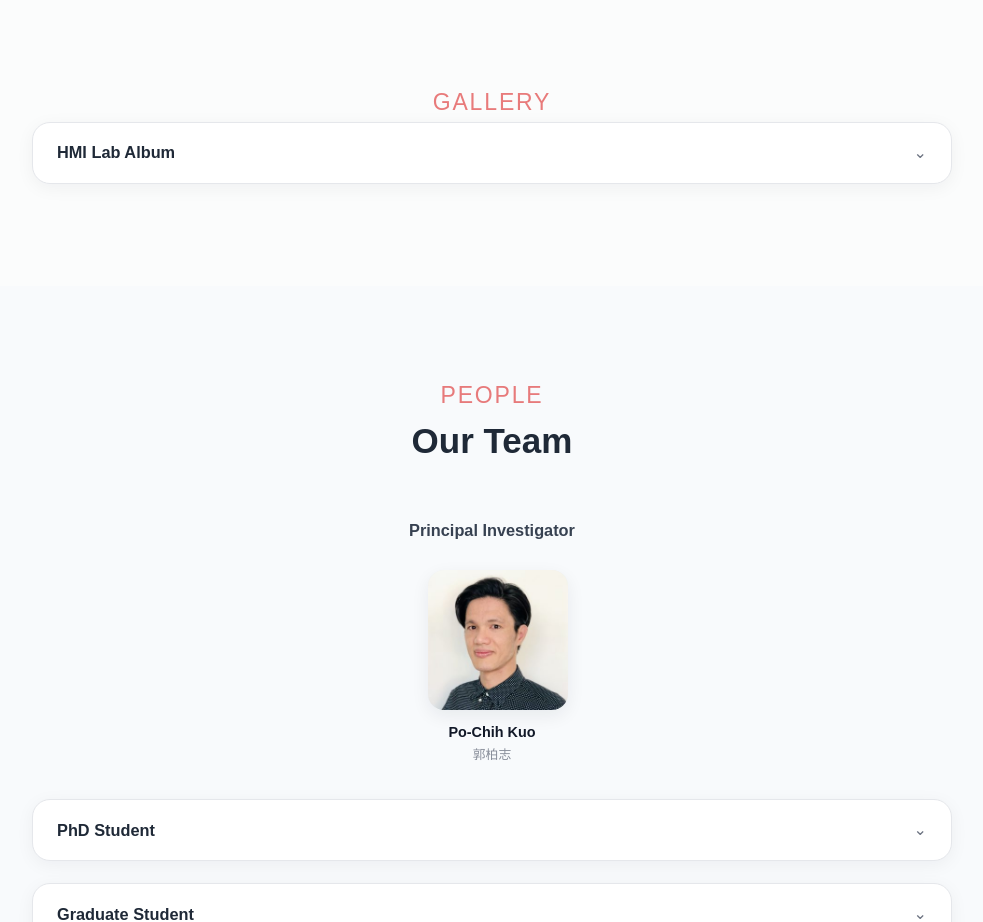
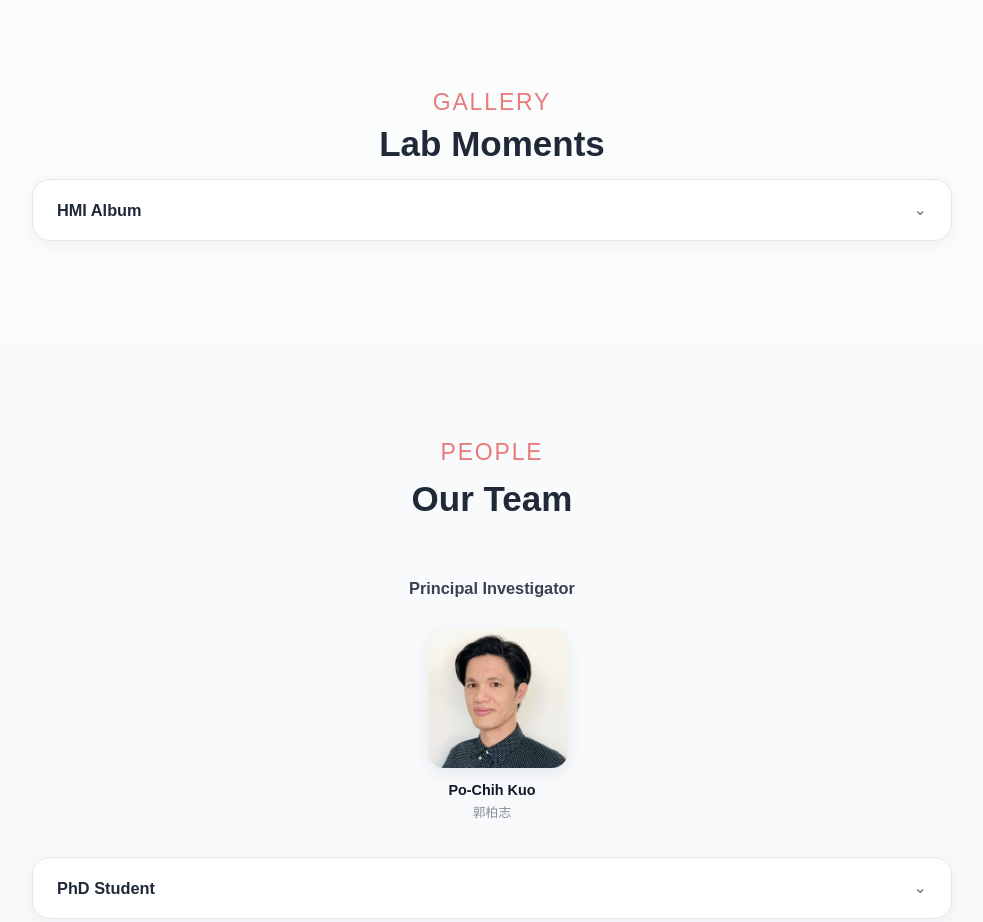
Before and after one commit to nthu-cs-hmilab/nthu-cs-hmilab.github.io, a website: page index.html in a window 1280 px wide. Shown: the part 3120-4042 px from the top of the page, without its empty margins (148-1131 px from the left). Drawn offline with nearby package versions, Linux system fonts and the light colour scheme.

Commit message:
Update subtitles in album

```diff
--- a/index.html
+++ b/index.html
@@ -281,6 +281,7 @@
   <div class="container text-center">
 
     <h6 class="section-subtitle">Gallery</h6>
+      <h2 class="section-title">Lab Moments</h2>
 
     <div class="team-group">
 
@@ -294,7 +295,7 @@
           aria-controls="albumList"
         >
           <span class="team-toggle-text">
-            <span class="team-toggle-title">HMI Lab Album</span>
+            <span class="team-toggle-title">HMI Album</span>
           </span>
           <span class="team-toggle-arrow">⌄</span>
         </button>
```
